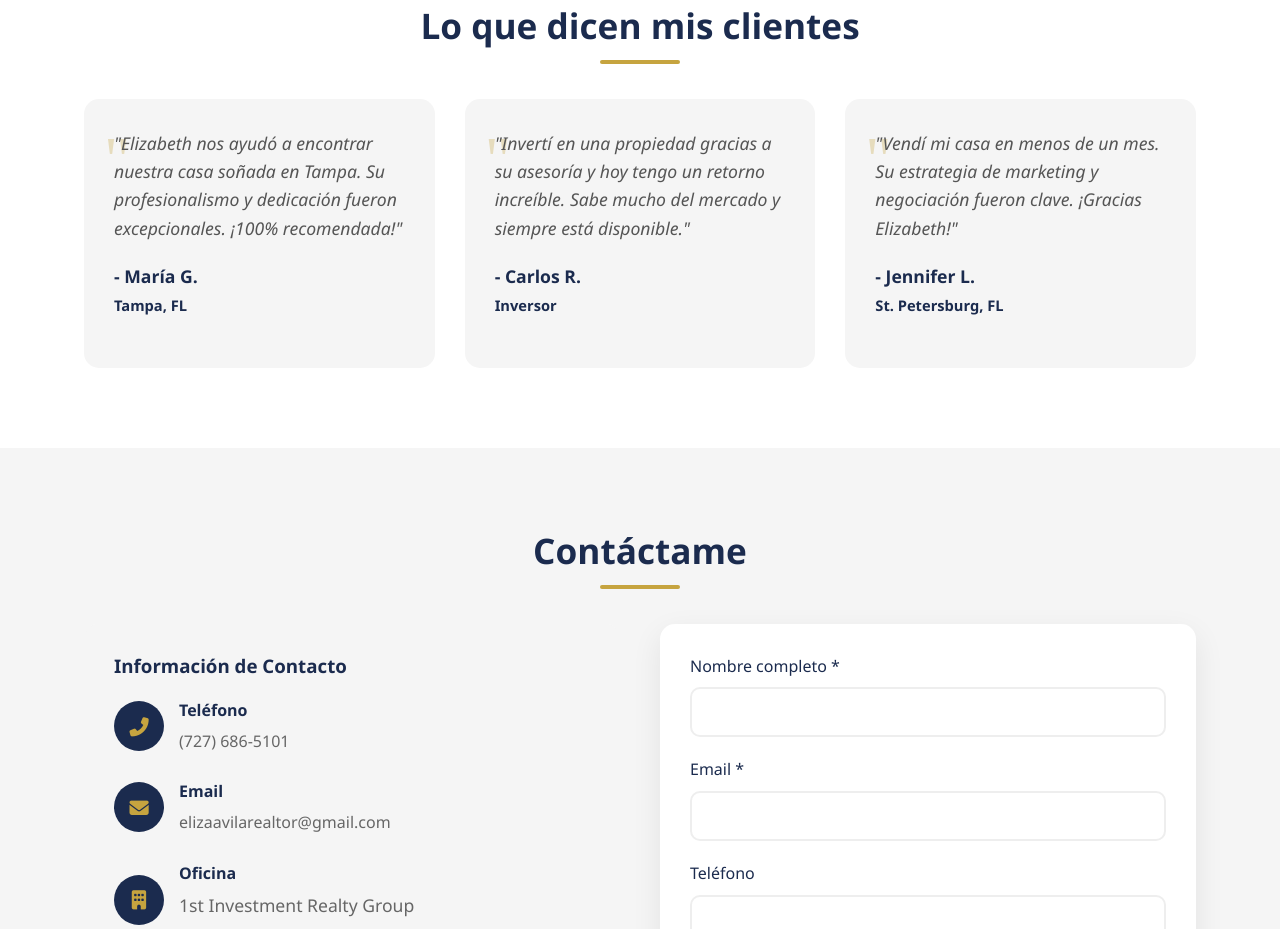
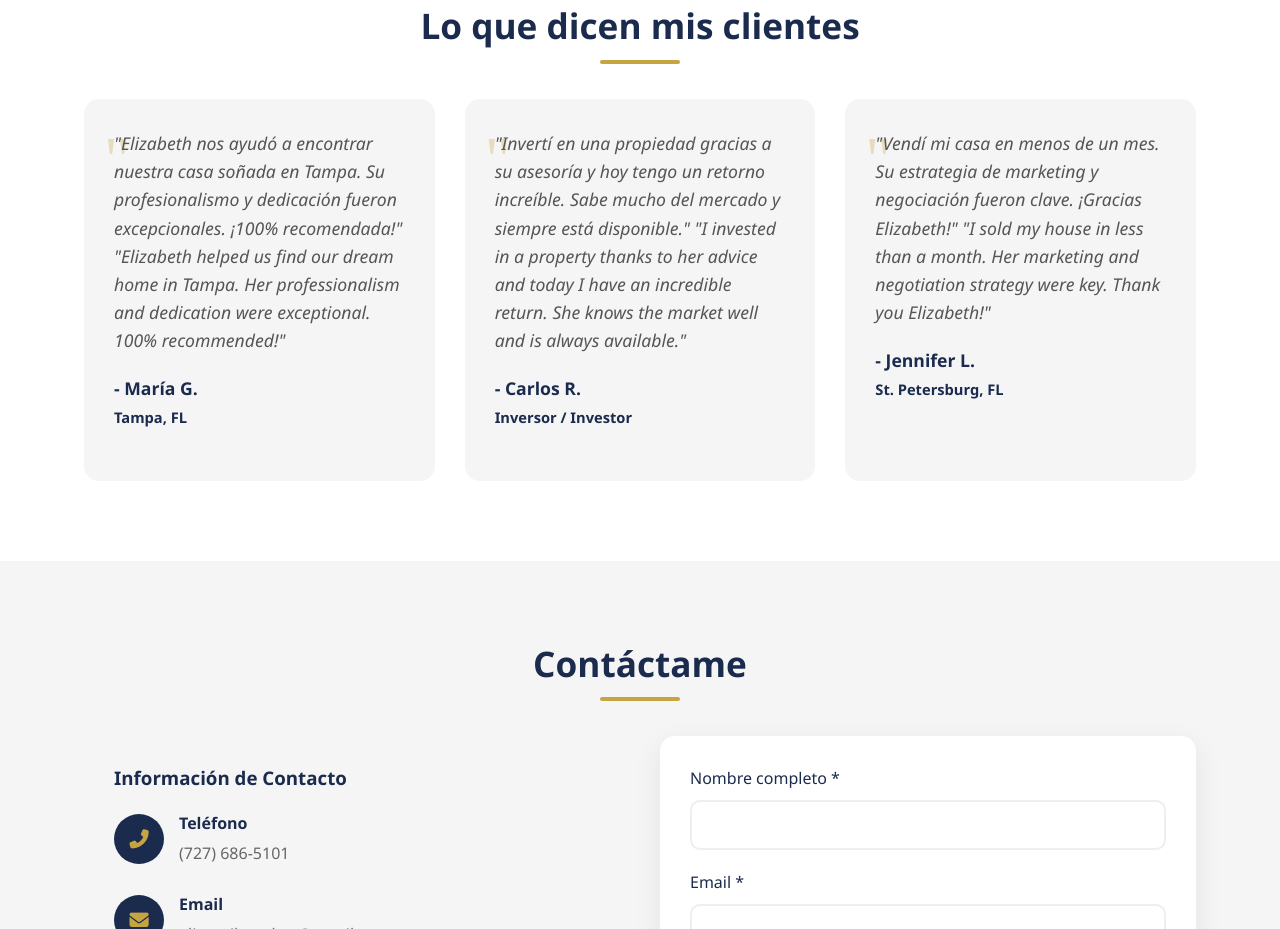
Before and after one commit to elizaavilarealtor/elizaavilarealtor.github.io, a plain HTML site: page index.html in a window 1280 px wide. Shown: the part 2494-3423 px from the top of the page. Drawn offline with nearby package versions, Linux system fonts and the light colour scheme.

Commit message:
Update index.html

```diff
--- a/index.html
+++ b/index.html
@@ -1119,16 +1119,30 @@
         <div class="contenedor">
             <h2 data-es="Lo que dicen mis clientes" data-en="What My Clients Say">Lo que dicen mis clientes</h2>
             <div class="testimonios-grid">
+    <!-- Testimonio 1 -->
     <div class="testimonio-card">
-                    <p class="testimonio-texto">"Elizabeth nos ayudó a encontrar nuestra casa soñada en Tampa. Su profesionalismo y dedicación fueron excepcionales. ¡100% recomendada!"</p>
+        <p class="testimonio-texto">
+            <span data-es="\"Elizabeth nos ayudó a encontrar nuestra casa soñada en Tampa. Su profesionalismo y dedicación fueron excepcionales. ¡100% recomendada!\"">"Elizabeth nos ayudó a encontrar nuestra casa soñada en Tampa. Su profesionalismo y dedicación fueron excepcionales. ¡100% recomendada!"</span>
+            <span data-en="\"Elizabeth helped us find our dream home in Tampa. Her professionalism and dedication were exceptional. 100% recommended!\"">"Elizabeth helped us find our dream home in Tampa. Her professionalism and dedication were exceptional. 100% recommended!"</span>
+        </p>
         <p class="testimonio-autor">- María G. <br><small>Tampa, FL</small></p>
     </div>
+
+    <!-- Testimonio 2 -->
     <div class="testimonio-card">
-                    <p class="testimonio-texto">"Invertí en una propiedad gracias a su asesoría y hoy tengo un retorno increíble. Sabe mucho del mercado y siempre está disponible."</p>
-                    <p class="testimonio-autor">- Carlos R. <br><small>Inversor</small></p>
+        <p class="testimonio-texto">
+            <span data-es="\"Invertí en una propiedad gracias a su asesoría y hoy tengo un retorno increíble. Sabe mucho del mercado y siempre está disponible.\"">"Invertí en una propiedad gracias a su asesoría y hoy tengo un retorno increíble. Sabe mucho del mercado y siempre está disponible."</span>
+            <span data-en="\"I invested in a property thanks to her advice and today I have an incredible return. She knows the market well and is always available.\"">"I invested in a property thanks to her advice and today I have an incredible return. She knows the market well and is always available."</span>
+        </p>
+        <p class="testimonio-autor">- Carlos R. <br><small>Inversor / Investor</small></p>
     </div>
+
+    <!-- Testimonio 3 -->
     <div class="testimonio-card">
-                    <p class="testimonio-texto">"Vendí mi casa en menos de un mes. Su estrategia de marketing y negociación fueron clave. ¡Gracias Elizabeth!"</p>
+        <p class="testimonio-texto">
+            <span data-es="\"Vendí mi casa en menos de un mes. Su estrategia de marketing y negociación fueron clave. ¡Gracias Elizabeth!\"">"Vendí mi casa en menos de un mes. Su estrategia de marketing y negociación fueron clave. ¡Gracias Elizabeth!"</span>
+            <span data-en="\"I sold my house in less than a month. Her marketing and negotiation strategy were key. Thank you Elizabeth!\"">"I sold my house in less than a month. Her marketing and negotiation strategy were key. Thank you Elizabeth!"</span>
+        </p>
         <p class="testimonio-autor">- Jennifer L. <br><small>St. Petersburg, FL</small></p>
     </div>
 </div>
```
Lines whose indentation alone changed are shown as unchanged.
